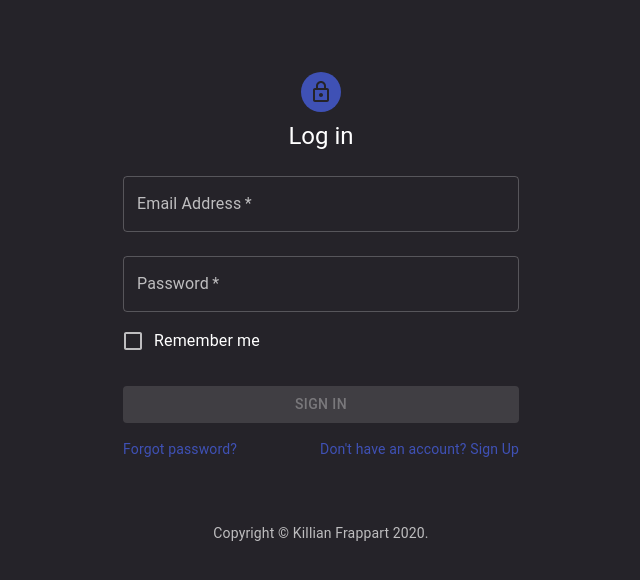
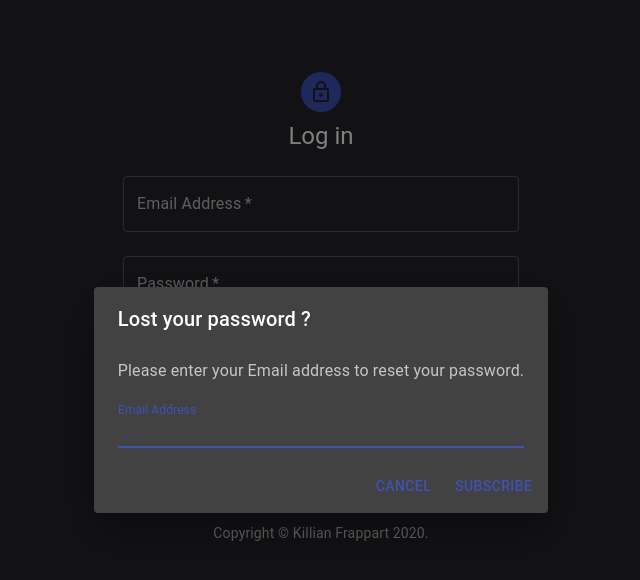
Before and after one commit to KillianFrappartDev/FullStack-Project2, a React (Create React App) app in the folder frontend/: page /auth in a window 1280 px wide. Both pictures are taken after a click on the link "Forgot password?". Shown: the top 580 px of the page, without its empty margins (319-959 px from the left). Built offline with nearby package versions, Linux system fonts and the light colour scheme.

Commit message:
Auth page finished

```diff
--- /dev/null
+++ b/frontend/src/Components/EmailDialog.js
@@ -0,0 +1,39 @@
+import React from 'react';
+import Button from '@material-ui/core/Button';
+import TextField from '@material-ui/core/TextField';
+import Dialog from '@material-ui/core/Dialog';
+import DialogActions from '@material-ui/core/DialogActions';
+import DialogContent from '@material-ui/core/DialogContent';
+import DialogContentText from '@material-ui/core/DialogContentText';
+import DialogTitle from '@material-ui/core/DialogTitle';
+
+export default function EmailDialog(props) {
+  return (
+    <div>
+      <Dialog open={props.open} onClose={props.closeDialog} aria-labelledby='form-dialog-title'>
+        <DialogTitle id='form-dialog-title'>Lost your password ?</DialogTitle>
+        <DialogContent>
+          <DialogContentText>
+            Please enter your Email address to reset your password.
+          </DialogContentText>
+          <TextField
+            autoFocus
+            margin='dense'
+            id='name'
+            label='Email Address'
+            type='email'
+            fullWidth
+          />
+        </DialogContent>
+        <DialogActions>
+          <Button onClick={props.closeDialog} color='primary'>
+            Cancel
+          </Button>
+          <Button onClick={props.submitEmail} color='primary'>
+            Subscribe
+          </Button>
+        </DialogActions>
+      </Dialog>
+    </div>
+  );
+}
--- a/frontend/src/Components/SignIn.js
+++ b/frontend/src/Components/SignIn.js
@@ -17,6 +17,8 @@ import MuiAlert from '@material-ui/lab/Alert';
 import Snackbar from '@material-ui/core/Snackbar';
 import axios from 'axios';
 import { useHistory } from 'react-router-dom';
+
+import EmailDialog from './EmailDialog';
 
 function Alert(props) {
   return <MuiAlert elevation={6} variant='filled' {...props} />;
@@ -71,6 +73,8 @@ const initialState = {
   remember: false,
   isLoading: false,
   error: false,
+  success: false,
+  dialog: false,
 };
 
 const reducer = (state = initialState, action) => {
@@ -113,6 +117,14 @@ const reducer = (state = initialState, action) => {
       return { ...state, error: true };
     case 'cancelError':
       return { ...state, error: false };
+    case 'setSuccess':
+      return { ...state, success: true, dialog: false };
+    case 'cancelSuccess':
+      return { ...state, success: false };
+    case 'openDialog':
+      return { ...state, dialog: true };
+    case 'closeDialog':
+      return { ...state, dialog: false };
     default:
       return { ...state };
   }
@@ -156,6 +168,7 @@ export default function SignIn(props) {
   };
 
   return (
+    <React.Fragment>
       <Container component='main' maxWidth='xs'>
         <CssBaseline />
         <div className={classes.paper}>
@@ -215,7 +228,6 @@ export default function SignIn(props) {
               }
               label='Remember me'
             />
-
             <Button
               type='submit'
               fullWidth
@@ -225,23 +237,16 @@ export default function SignIn(props) {
               className={classes.submit}>
               Sign In
             </Button>
-          <Snackbar
-            autoHideDuration={6000}
-            open={state.error}
-            onClose={() => {
-              dispatch({ type: 'cancelError' });
-            }}>
-            <Alert
-              onClose={() => {
-                dispatch({ type: 'cancelError' });
-              }}
-              severity='error'>
-              Wrong credentials, try again.
-            </Alert>
-          </Snackbar>
+
             <Grid container>
               <Grid item xs>
-              <Link href='#' variant='body2'>
+                <Link
+                  onClick={() => {
+                    dispatch({ type: 'openDialog' });
+                  }}
+                  href='#'
+                  variant='body2'>
+                  {' '}
                   Forgot password?
                 </Link>
               </Grid>
@@ -264,5 +269,43 @@ export default function SignIn(props) {
           )}
         </Box>
       </Container>
+      <Snackbar
+        autoHideDuration={5000}
+        open={state.error}
+        onClose={() => {
+          dispatch({ type: 'cancelError' });
+        }}>
+        <Alert
+          onClose={() => {
+            dispatch({ type: 'cancelError' });
+          }}
+          severity='error'>
+          Wrong credentials, try again.
+        </Alert>
+      </Snackbar>
+      <Snackbar
+        autoHideDuration={5000}
+        open={state.success}
+        onClose={() => {
+          dispatch({ type: 'cancelSuccess' });
+        }}>
+        <Alert
+          onClose={() => {
+            dispatch({ type: 'cancelSuccess' });
+          }}
+          severity='success'>
+          Password sent to your Email address.
+        </Alert>
+      </Snackbar>
+      <EmailDialog
+        open={state.dialog}
+        closeDialog={() => {
+          dispatch({ type: 'closeDialog' });
+        }}
+        submitEmail={() => {
+          dispatch({ type: 'setSuccess' });
+        }}
+      />
+    </React.Fragment>
   );
 }
```
Lines whose indentation alone changed are shown as unchanged.
